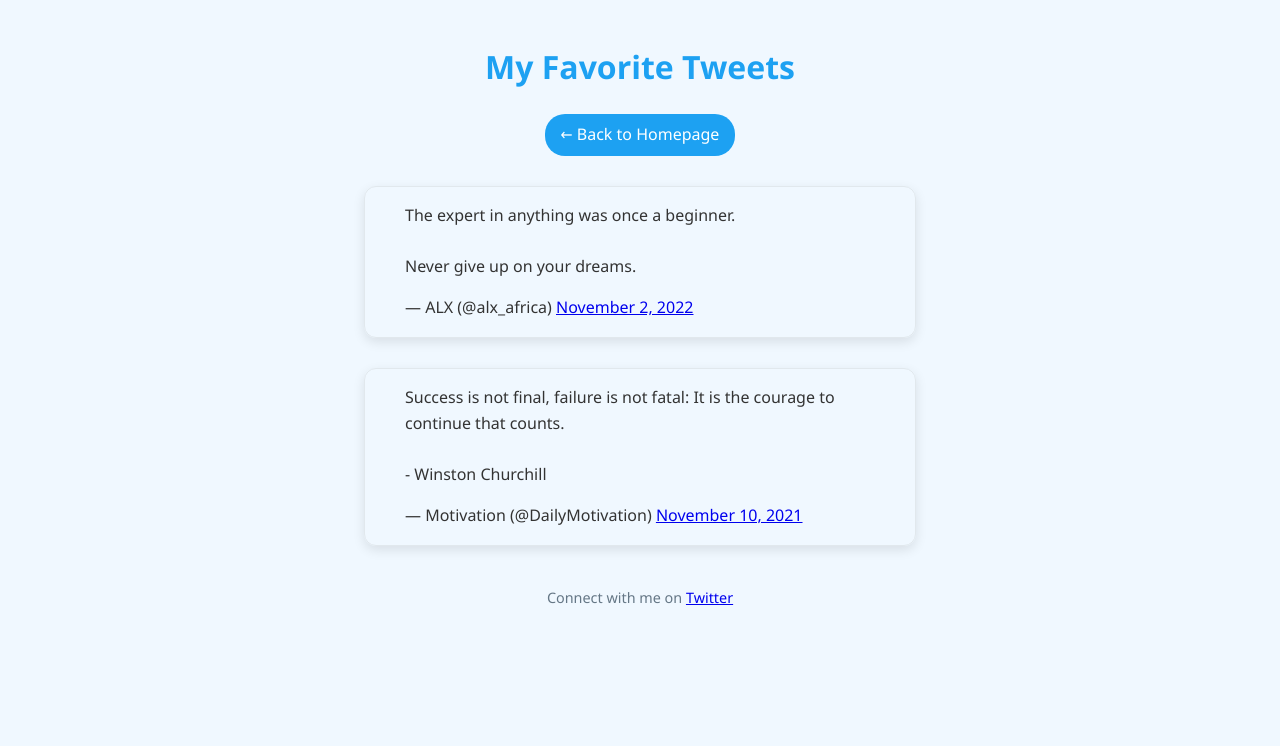
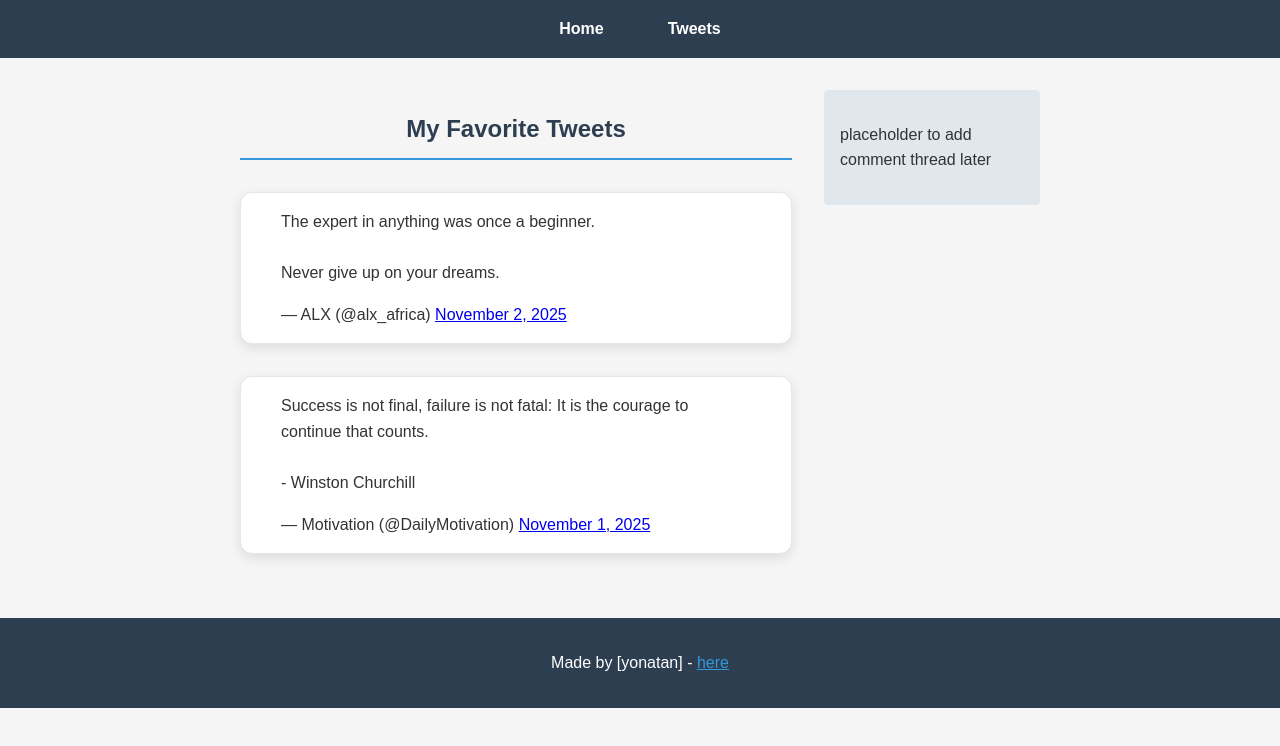
Before and after one commit to Joedee43/My_First_Portfolio, a plain HTML site: page html_basic/tweets.html in a window 1280 px wide. Drawn offline with Linux system fonts and the light colour scheme.

Commit message:
added html_basic

```diff
--- a/html_basic/tweets.html
+++ b/html_basic/tweets.html
@@ -3,64 +3,98 @@
 <head>
     <meta charset="UTF-8">
     <meta name="viewport" content="width=device-width, initial-scale=1.0">
-    <title>My Cool Tweets Page</title>
+    <title>My Favorite Tweets</title>
     <style>
         body {
-            font-family: 'Segoe UI', Tahoma, Geneva, Verdana, sans-serif;
+            font-family: Arial, sans-serif;
             line-height: 1.6;
-            max-width: 800px;
-            margin: 0 auto;
-            padding: 20px;
-            background-color: #f0f8ff;
+            margin: 0;
+            padding: 0;
+            background-color: #f5f5f5;
             color: #333;
         }
-        h1 {
-            color: #1da1f2;
-            text-align: center;
+        header {
+            background-color: #2c3e50;
+            padding: 1rem;
         }
-        .nav-links {
-            text-align: center;
-            margin: 20px 0;
+        header ul {
+            list-style-type: none;
+            margin: 0;
+            padding: 0;
+            display: flex;
+            justify-content: center;
+            gap: 2rem;
         }
-        .nav-links a {
-            display: inline-block;
-            padding: 8px 16px;
-            background-color: #1da1f2;
+        header a {
             color: white;
             text-decoration: none;
-            border-radius: 20px;
+            font-weight: bold;
+            padding: 0.5rem 1rem;
+            border-radius: 4px;
             transition: background-color 0.3s;
         }
-        .nav-links a:hover {
-            background-color: #1991da;
+        header a:hover {
+            background-color: #3498db;
+        }
+        main {
+            max-width: 800px;
+            margin: 2rem auto;
+            padding: 0 1rem;
+            display: flex;
+            gap: 2rem;
+        }
+        article {
+            flex: 3;
+        }
+        aside {
+            flex: 1;
+            background-color: #e1e8ed;
+            padding: 1rem;
+            border-radius: 4px;
+            height: fit-content;
+        }
+        footer {
+            background-color: #2c3e50;
+            color: white;
+            text-align: center;
+            padding: 1rem;
+            margin-top: 2rem;
+        }
+        footer a {
+            color: #3498db;
         }
         .tweet-container {
-            margin: 30px auto;
-            max-width: 550px;
+            margin: 2rem 0;
             border: 1px solid #e1e8ed;
             border-radius: 12px;
             overflow: hidden;
             box-shadow: 0 4px 12px rgba(0,0,0,0.1);
+            background: white;
         }
-        footer {
+        h1 {
+            color: #2c3e50;
             text-align: center;
-            margin-top: 40px;
-            color: #657786;
-            font-size: 0.9em;
+            border-bottom: 2px solid #3498db;
+            padding-bottom: 10px;
         }
     </style>
 </head>
 <body>
+    <header>
+        <ul>
+            <li><a href="index.html">Home</a></li>
+            <li><a href="tweets.html">Tweets</a></li>
+        </ul>
+    </header>
+
+    <main>
+        <article>
             <h1>My Favorite Tweets</h1>
-
-    <div class="nav-links">
-        <a href="index.html">← Back to Homepage</a>
-    </div>
 
             <div class="tweet-container">
                 <blockquote class="twitter-tweet">
                     <p lang="en" dir="ltr">The expert in anything was once a beginner.<br><br>Never give up on your dreams.</p>
-            &mdash; ALX (@alx_africa) <a href="https://twitter.com/alx_africa/status/1587687234762240000?ref_src=twsrc%5Etfw">November 2, 2022</a>
+                    &mdash; ALX (@alx_africa) <a href="https://twitter.com/alx_africa/status/1587687234762240000?ref_src=twsrc%5Etfw">November 2, 2025</a>
                 </blockquote>
                 <script async src="https://platform.twitter.com/widgets.js" charset="utf-8"></script>
             </div>
@@ -68,12 +102,18 @@
             <div class="tweet-container">
                 <blockquote class="twitter-tweet">
                     <p lang="en" dir="ltr">Success is not final, failure is not fatal: It is the courage to continue that counts.<br><br>- Winston Churchill</p>
-            &mdash; Motivation (@DailyMotivation) <a href="https://twitter.com/DailyMotivation/status/1458217896259870720?ref_src=twsrc%5Etfw">November 10, 2021</a>
+                    &mdash; Motivation (@DailyMotivation) <a href="https://twitter.com/DailyMotivation/status/1458217896259870720?ref_src=twsrc%5Etfw">November 1, 2025</a>
                 </blockquote>
             </div>
+        </article>
+
+        <aside>
+            <p>placeholder to add comment thread later</p>
+        </aside>
+    </main>
 
     <footer>
-        <p>Connect with me on <a href="https://twitter.com" target="_blank">Twitter</a></p>
+        <p>Made by [yonatan] - <a href="https://github.com/Joedee43" target="_blank">here</a></p>
     </footer>
 </body>
 </html>
```
Also changed, not shown: html_basic/index.html (+85 -42 lines). Lines whose indentation alone changed are shown as unchanged.
